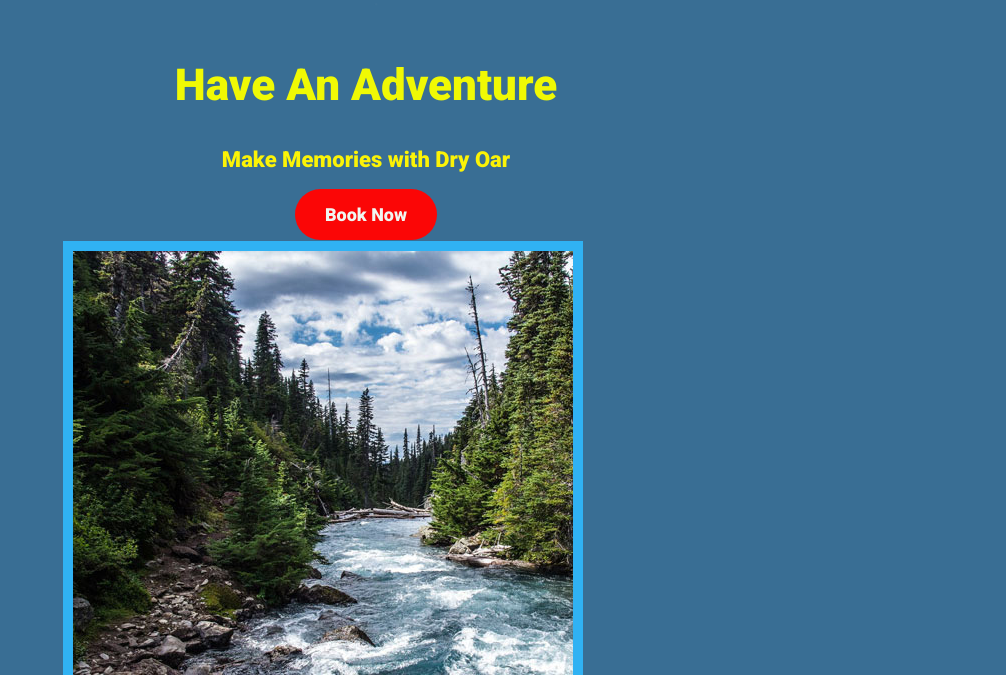
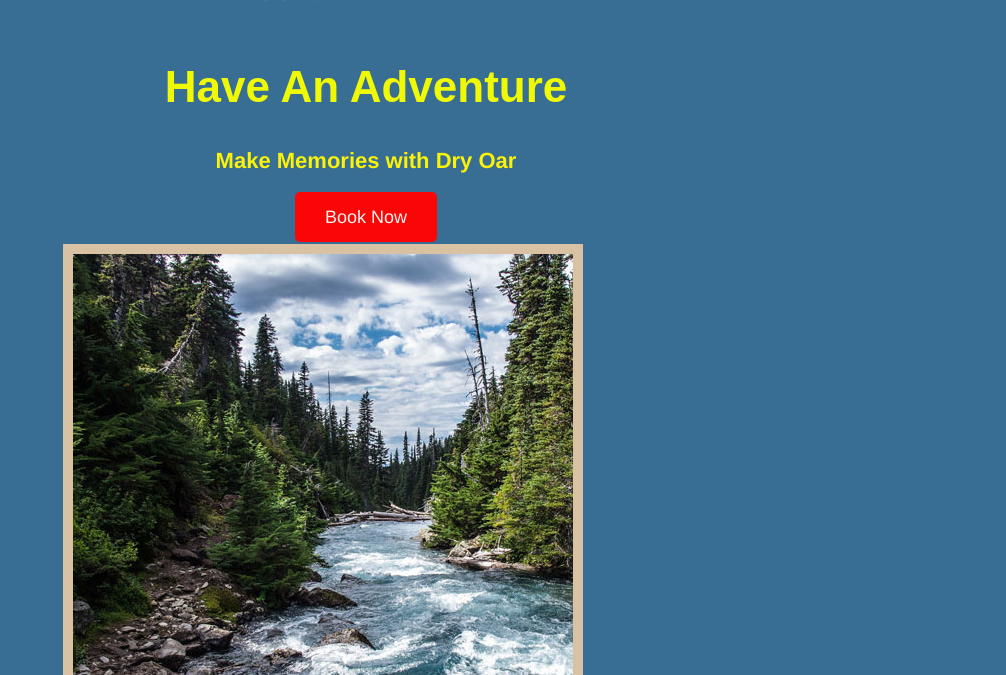
Before and after one commit to byui-webster/BYUI-IDAHO, a plain HTML site: page wwr/index.html in a window 1280 px wide. Shown: the part 919-1594 px from the top of the page, without its empty margins (274-1280 px from the left). Drawn offline with Linux system fonts and the light colour scheme.

Commit message:
Adding additional CSS

```diff
--- a/wwr/index.html
+++ b/wwr/index.html
@@ -44,7 +44,7 @@
             <h2>Camping</h2>
         </section>
         <section class="rapids-card">
-            <img class="boat" src="images/rapids.jpg" alt="rafting boat">
+            <img class="card-img" src="images/rapids.jpg" alt="rafting boat">
             <img class="oars" src="images/oars.png" alt="oars icon">
             <h2>Rapids</h2>
         </section>
--- a/wwr/styles/styles.css
+++ b/wwr/styles/styles.css
@@ -28,7 +28,7 @@ nav a, #hero-msg, .button-box, main {
 body {
     background-color:#396E94;
     color: #23de06;
-    font-family: "Noto+Serif", Roboto, Helvetica, sans-serif;
+    font-family: "Noto+Serif", "Helvetica", sans-serif;
     font-size: 22px;
     margin: 0;
     padding: 0;
@@ -53,17 +53,14 @@ h2 {
     margin: 0;
 }
 
-main section img {
-    box-sizing: border-box;
-}
-
 .copywright {
     color: #03f7f7;
 }
 
 .home-title, h2 {
     color: #f0f904;
-    font-family: "Roboto", Helvetica, Noto+Serif;
+    font-family: 'Rock Salt', 'Bradley Hand', sans-serif;
+    font-size: 2em;
 }
 
  h4 {
@@ -73,6 +70,8 @@ main section img {
 .home-title {
     font-size: 2em;
     margin-top: 10px;
+    font-family: 'Rock Salt', 'Bradley Hand', sans-serif;
+    font-size: 2em;
 }
 
 .msg{
@@ -90,6 +89,7 @@ main section img {
 }
 
 .icon {
+    text-decoration: none;
     padding-top: 10px;
 }
 /* nav background hover color is added */
@@ -101,10 +101,11 @@ nav a:hover, footer a:hover {
 .book, .join {
     color: #f0f6f1;
     background-color: #fb0606;
-    border-radius: 45px;
+    text-decoration: none;
     font-size: 18px;
     padding: 15px 30px;
     margin-top: 50px;
+    border-radius: 5px;
 }
 
 .book:hover, .join:hover {
@@ -137,9 +138,9 @@ footer .social img {
 }
 
 .card-img {
-    border: 10px solid #30b2f3;
+    border: 10px solid #d9c2a3;
 }
 
-.card-img {
-  border: 10px solid #30b2f3;
+main section img {
+    box-sizing: border-box;
 }
```
